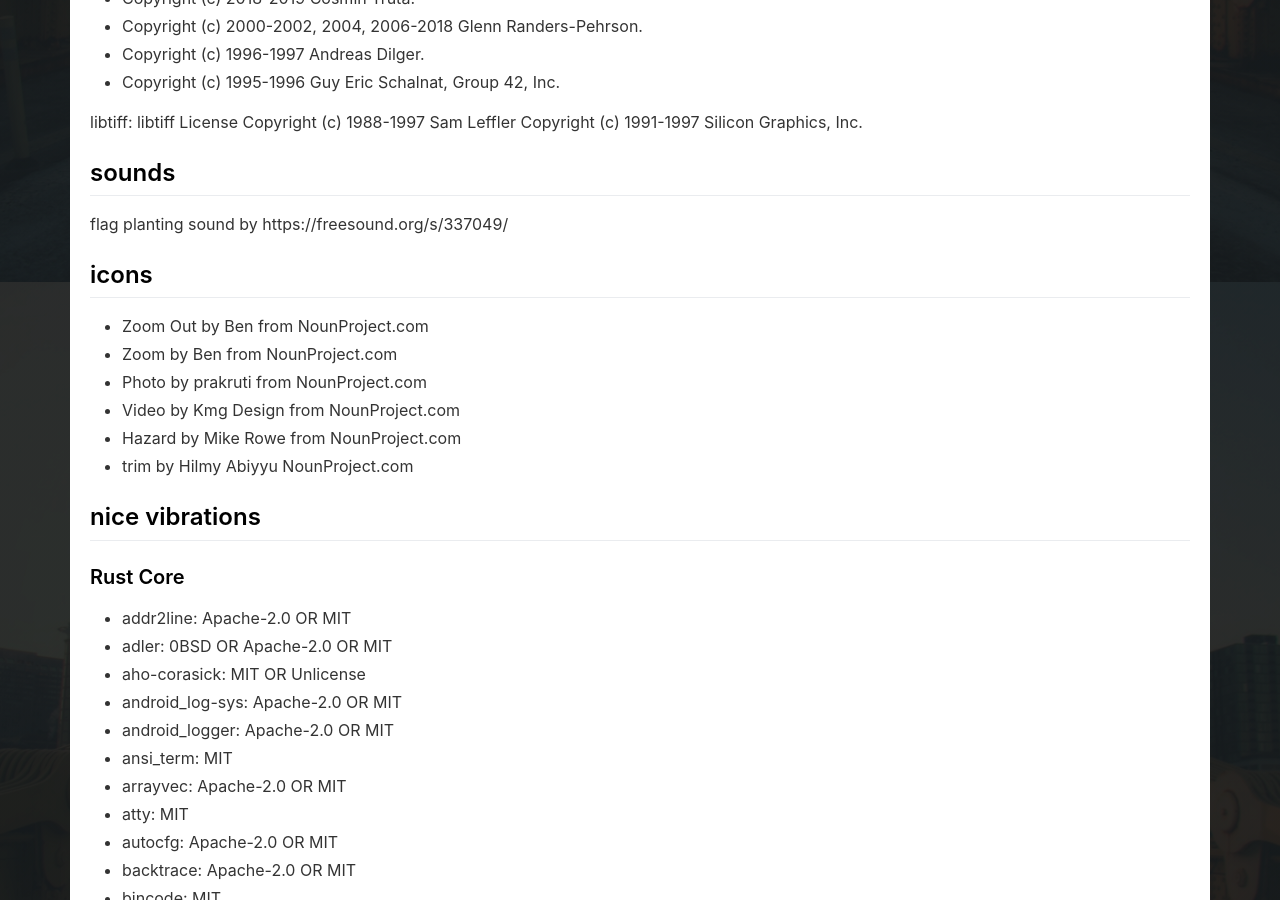
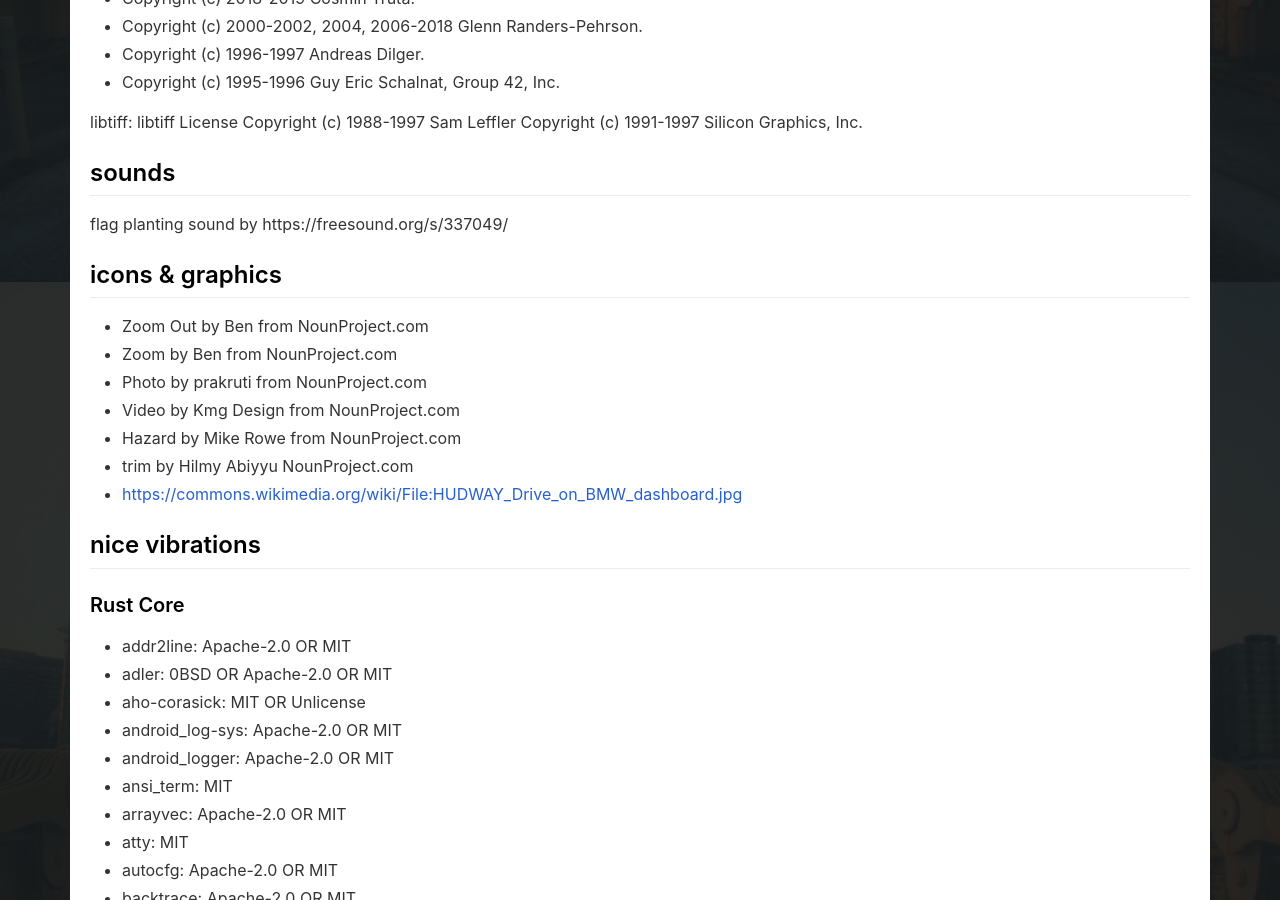
Before and after one commit to dashcambike/dashcam-for-your-bike-site, a Jekyll site: the page built from _pages/thirdparty.md, in a window 1280 px wide and 900 px high, scrolled down 1518 px. Built offline with Jekyll 4.4.1, drawn with Linux system fonts in a browser that asks for light colours; nearby versions of some CDN libraries.

Commit message:
new steering wheel icon credits

```diff
--- a/_pages/thirdparty.md
+++ b/_pages/thirdparty.md
@@ -104,13 +104,14 @@
 ## sounds
 flag planting sound by https://freesound.org/s/337049/
 
-## icons
+## icons & graphics
 * Zoom Out by Ben from NounProject.com
 * Zoom by Ben from NounProject.com
 * Photo by prakruti from NounProject.com
 * Video by Kmg Design from NounProject.com
 * Hazard by Mike Rowe from NounProject.com
 * trim by Hilmy Abiyyu NounProject.com
+* [https://commons.wikimedia.org/wiki/File:HUDWAY_Drive_on_BMW_dashboard.jpg](Hand on Steering Wheel #1)
 
 
 ## nice vibrations
```
